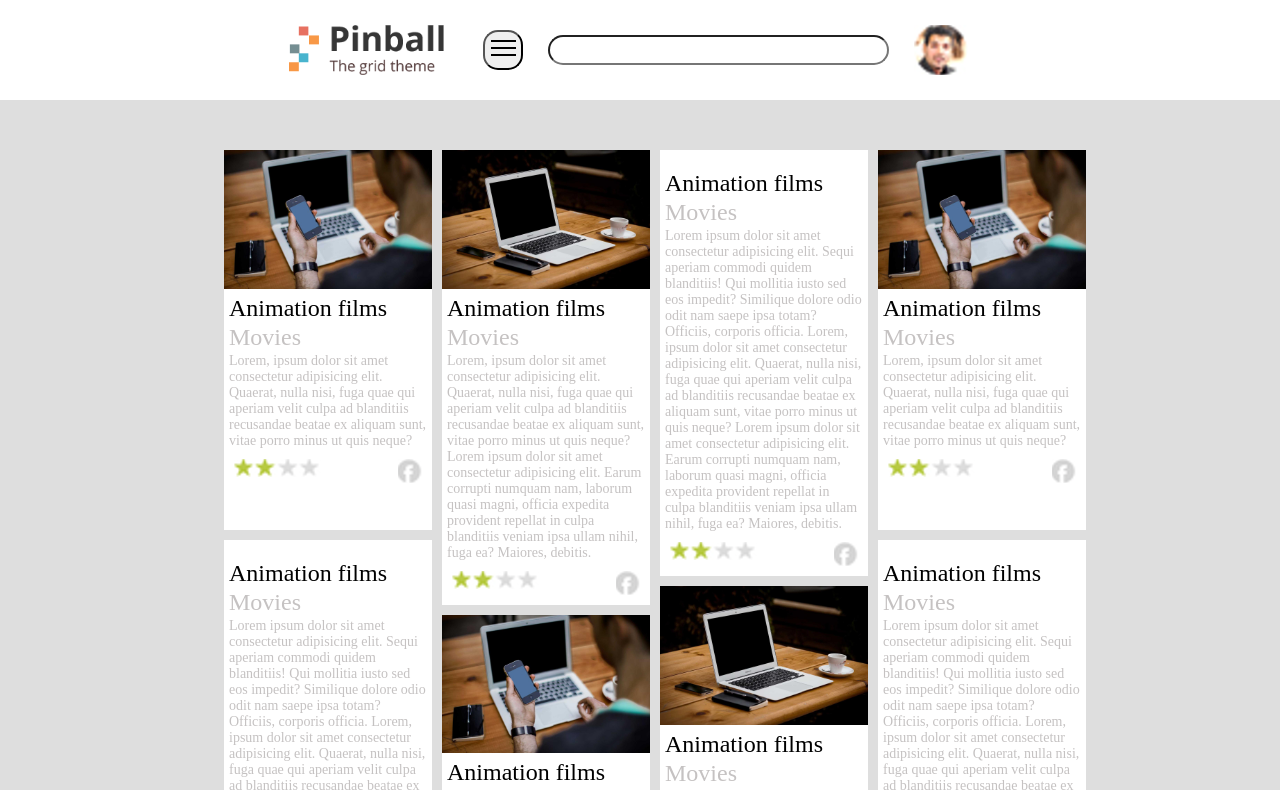
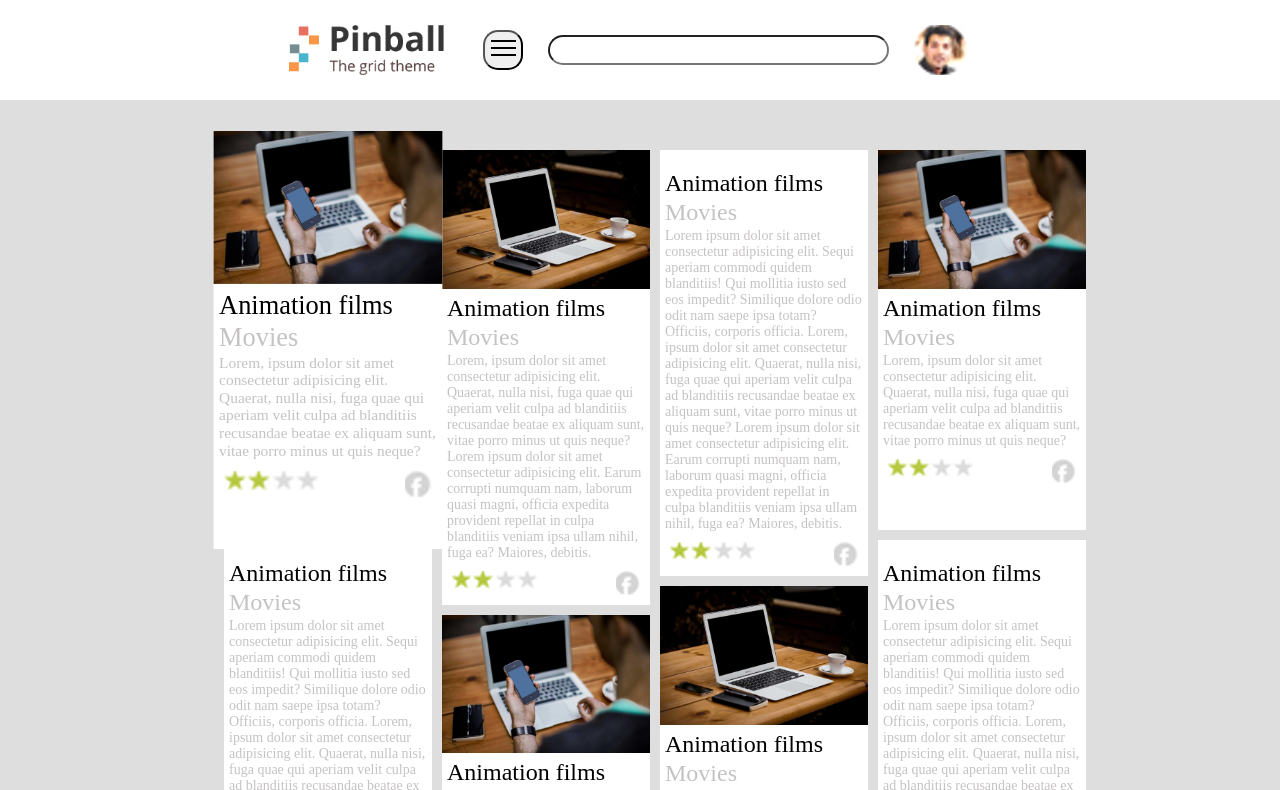
Before and after one commit to Faelorg/grid2, a plain HTML site: page src/index.html in a window 1280 px wide. In both pictures the pointer is over the element 328 px from the left and 339 px from the top of the page. Shown: the top 790 px of the page. Drawn offline with Linux system fonts and the light colour scheme.

Commit message:
Add files via upload

```diff
--- a/src/index.css
+++ b/src/index.css
@@ -111,6 +111,12 @@ header {
 	/* margin-left: 15px; */
 	display: grid;
 	align-content: start;
+	transition: 0.5s;
+	cursor: grab;
+}
+
+.post:hover{
+	transform: scale(110%);
 }
 
 .post p {
```
